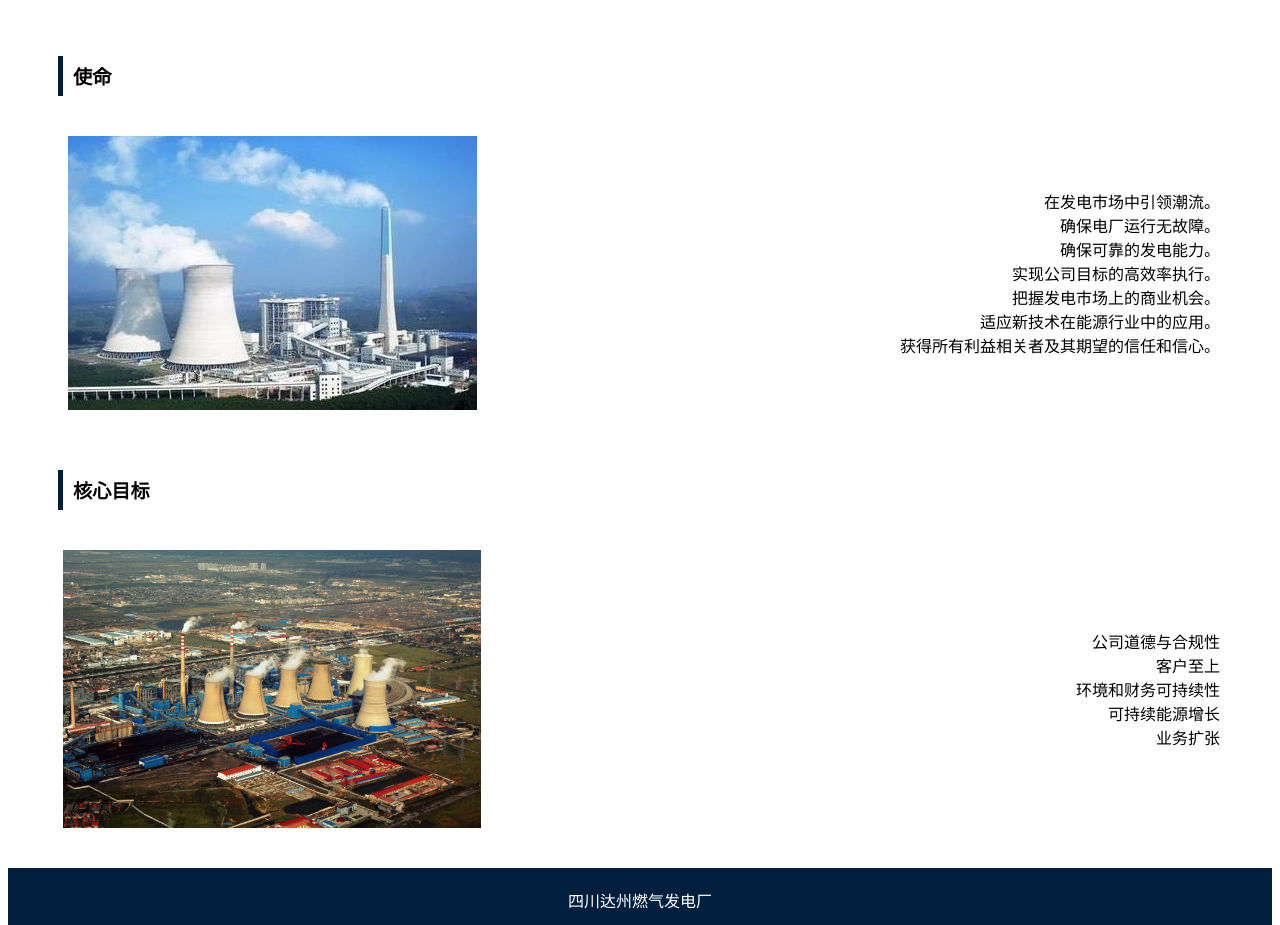
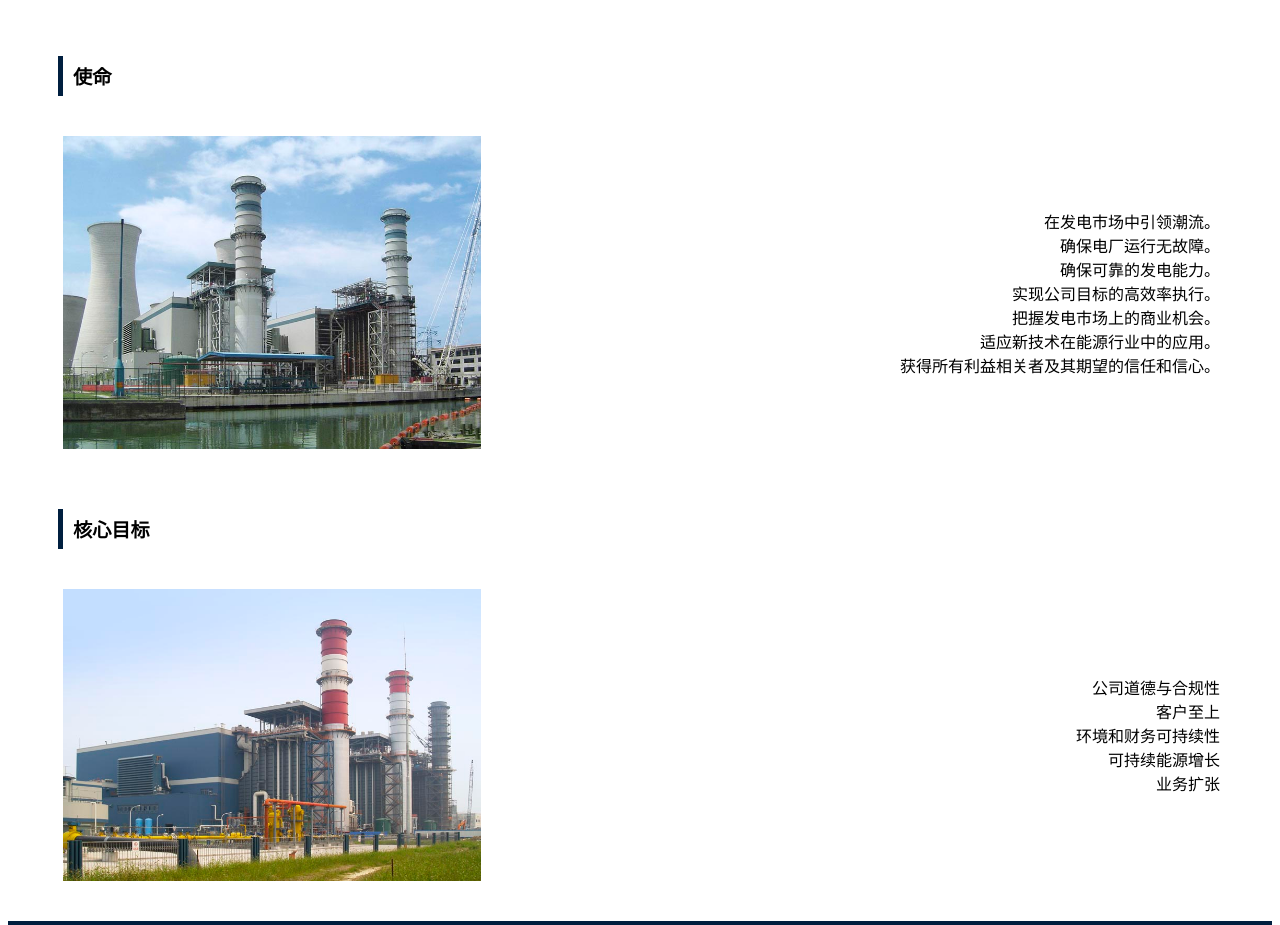
Before and after one commit to lzyyauto/power_li, a Vue app: page / in a window 1280 px wide. Shown: the part 1440-2365 px from the top of the page. Built offline with nearby package versions, Linux system fonts and the light colour scheme.

Commit message:
修正图片

```diff
--- a/src/App.vue
+++ b/src/App.vue
@@ -16,13 +16,13 @@
     orientation="right" />
   <InfoSection
     ref="mission"
-    :imageSrc="businessPlantImage"
+    :imageSrc="aboutUsImage"
     titleKey="missionTitle"
     descriptionKey="missionDescription"
     orientation="left" />
   <InfoSection
     ref="core"
-    :imageSrc="powerPlantImage"
+    :imageSrc="visionImage"
     titleKey="coreTitle"
     descriptionKey="coreDescription"
     orientation="left" />
--- a/src/components/SiteBanner.vue
+++ b/src/components/SiteBanner.vue
@@ -28,11 +28,7 @@ export default {
     return {
       images: [
         require('@/assets/3f2af7e7bbf05f0e5c74cb1289b6c2c7.jpg'),
-        require('@/assets/00e3ee5d8e03bf800b5211b01e229a40.jpg'),
-        require('@/assets/banner.jpg'),
-        require('@/assets/273.jpeg'),
-        require('@/assets/banner.jpg'),
-        require('@/assets/Power_Plant.jpg')
+        require('@/assets/00e3ee5d8e03bf800b5211b01e229a40.jpg')
       ]
     };
   }
```
